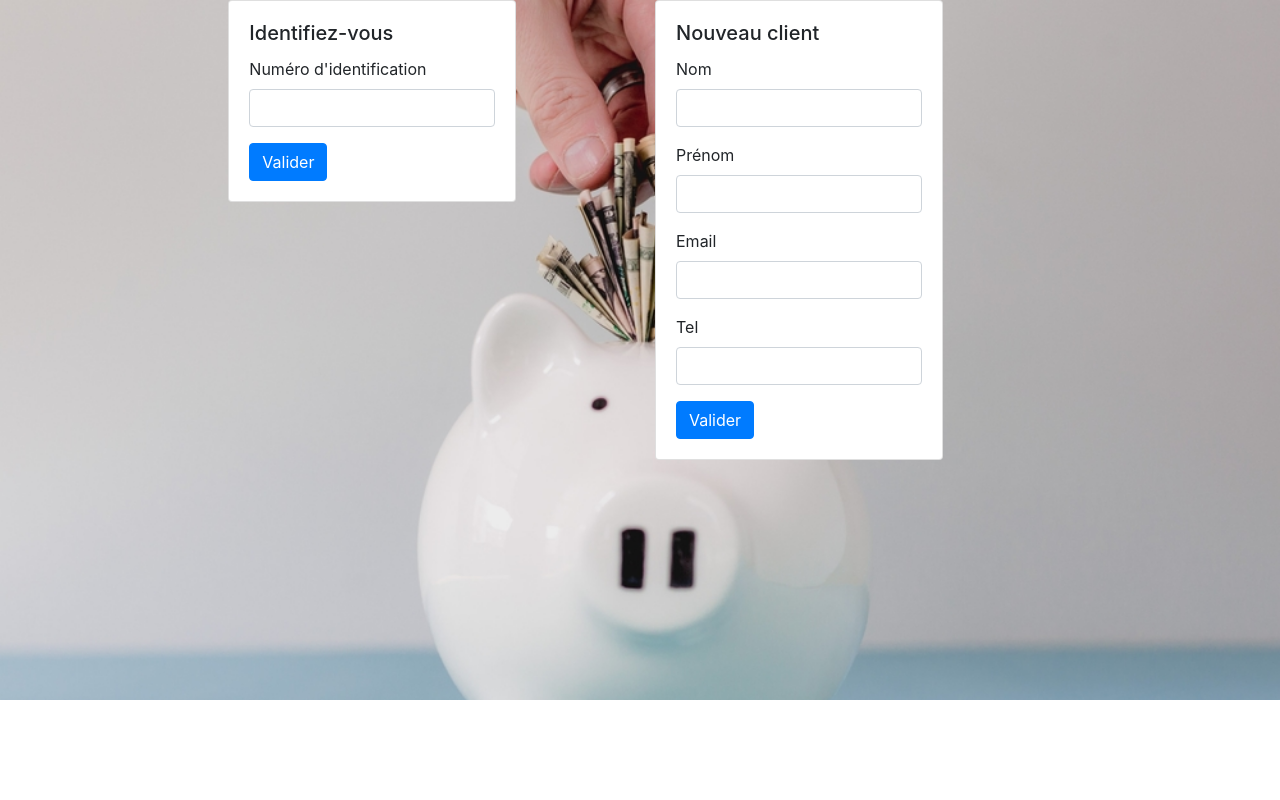
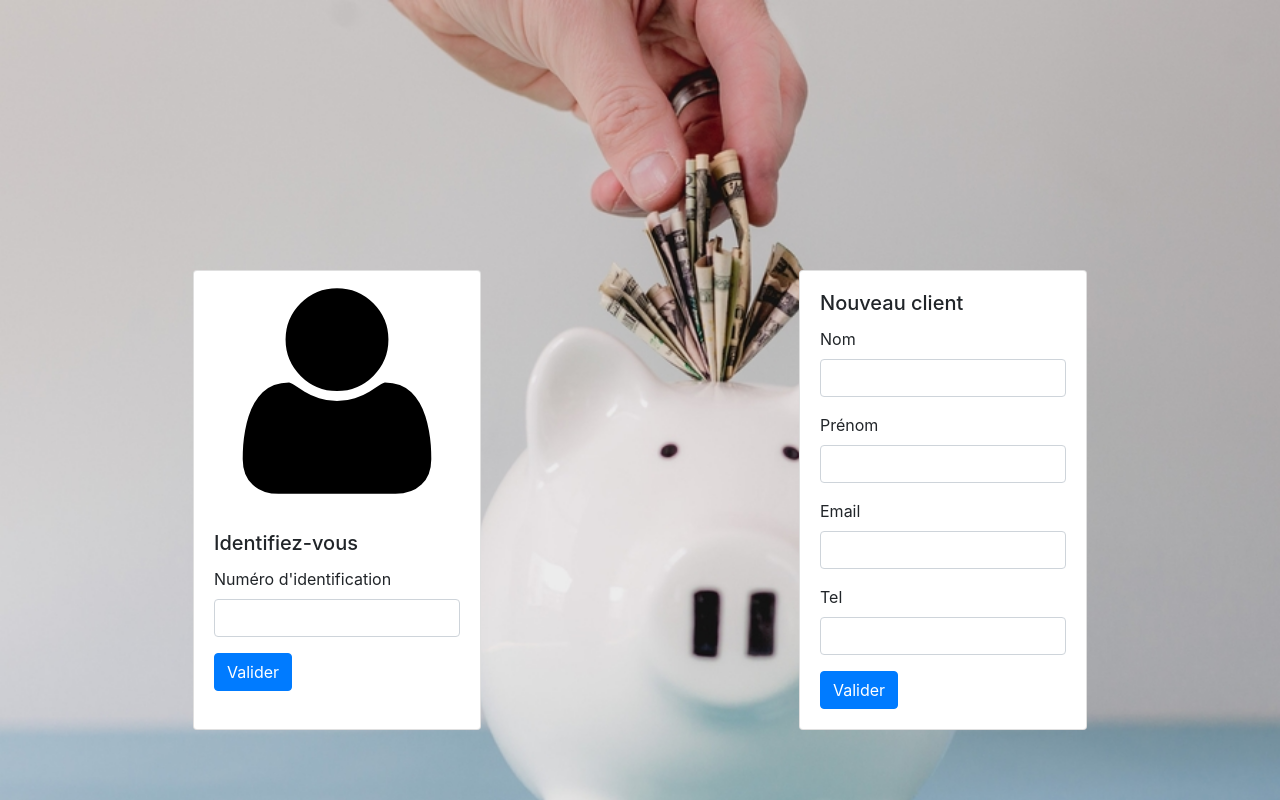
Before and after one commit to AntoineVol/front-final-proxibanque, an Angular app: page /client in a window 1280 px wide. Shown: the top 800 px of the page. Built offline with nearby package versions, Linux system fonts and the light colour scheme.

Commit message:
Mise en page formulaire client

```diff
--- a/src/app/client/client.component.css
+++ b/src/app/client/client.component.css
@@ -0,0 +1,6 @@
+.center-content{
+    min-height: 1000px;
+}
+.logo{
+    height: 15em;
+}
--- a/src/app/client/client.component.html
+++ b/src/app/client/client.component.html
@@ -1,9 +1,7 @@
-<div class="container-fluid">
-
-  <div class ="row justify-content-center">
-
-  <div class="col-4">
+<div class="center-content d-flex justify-content-center align-items-center ">
+    <div class="card-deck">
       <div class="card" style="width: 18rem;">
+        <img src="../../assets/user.svg" class="logo">
         <div class="card-body">
           <h5 class="card-title">Identifiez-vous</h5>
           <form #idForm = "ngForm" (ngSubmit)="oldC(idForm)">
@@ -15,10 +13,8 @@
           <button  class="btn btn-primary">Valider</button>
         </div>
       </div>
-</div>
-<div class="vl" style="border-left: 6 px solid green; height: 500px;"></div>
-<div class="col-4">
-<div class="card" style="width: 18rem;">
+      <div class="" style="width: 18rem;"></div>
+      <div class="card " style="width: 18rem;">
         <div class="card-body">
           <h5 class="card-title">Nouveau client</h5>
           <form #createForm = "ngForm" (ngSubmit)="newC(createForm)">
@@ -40,10 +36,7 @@
             </div>
             <button  class="btn btn-primary">Valider</button>
           </form>
-
         </div>
       </div>
     </div>
-
   </div>
-</div>
```
Also changed, not shown: src/assets/user.svg (added). Lines whose indentation alone changed are shown as unchanged.
